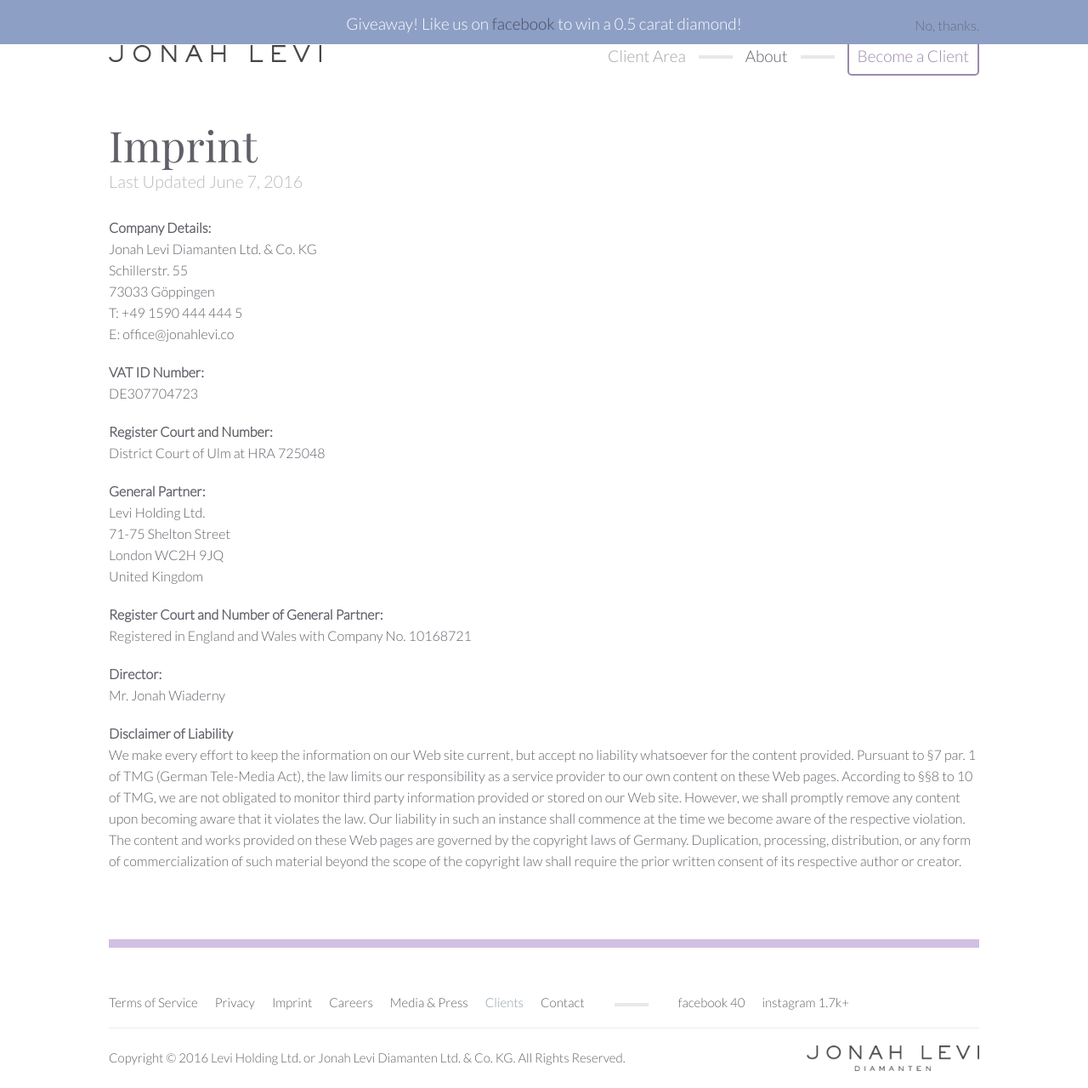
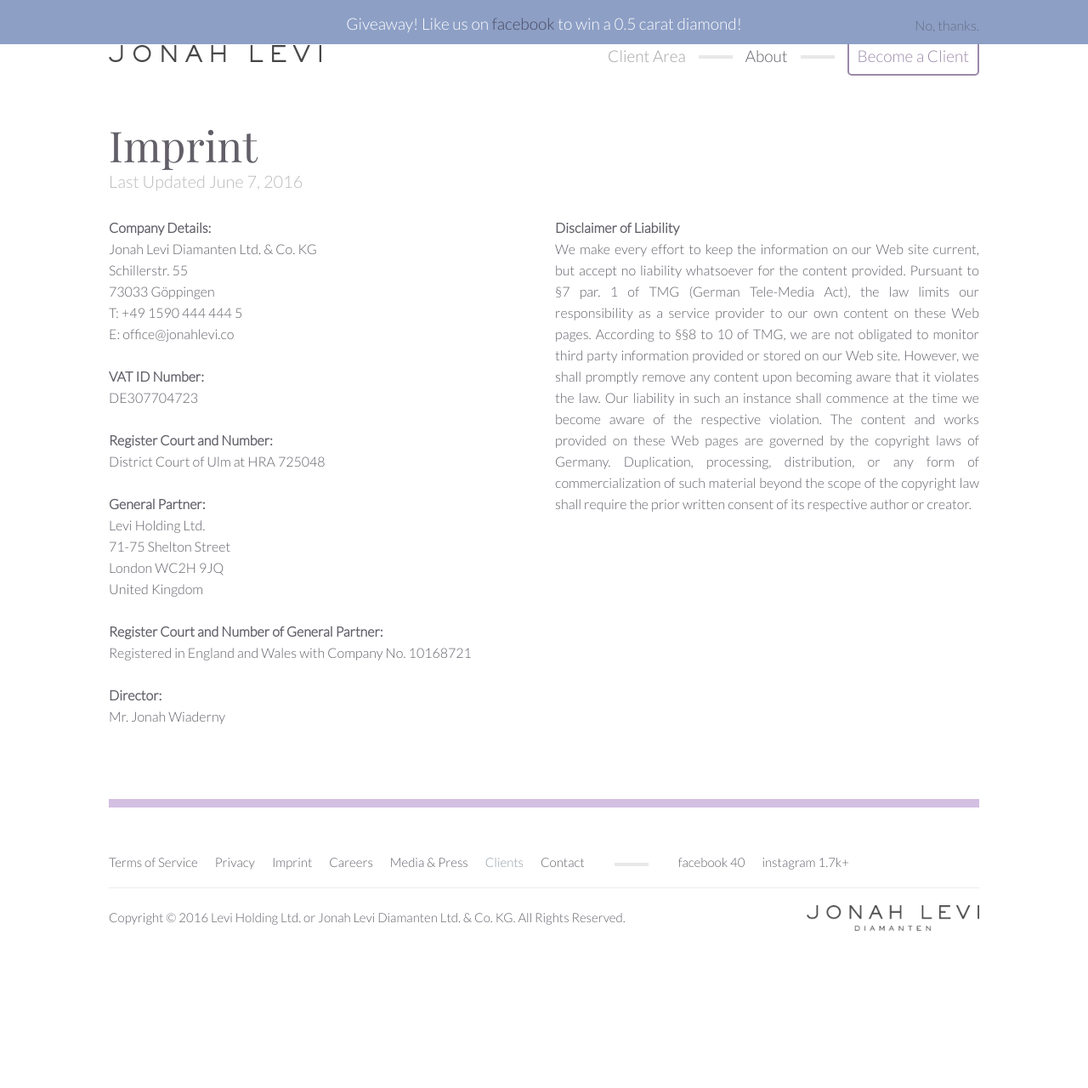
Before and after one commit to jonahlevi/jonahlevi.gihub.com, a Jekyll site: the page built from imprint/index.md, in a window 1280 px wide. Shown: the whole page at 85% size. Built offline with Jekyll 4.4.1, drawn with Linux system fonts in a browser that asks for light colours; nearby versions of some CDN libraries; some web fonts are replaced; comment, search, counter and statistics services are not loaded; after the commit the page ends 1115 px from its top, so only the background shows below that.

Commit message:
imprint updated

```diff
--- a/imprint/index.md
+++ b/imprint/index.md
@@ -11,6 +11,7 @@
 <div class="fine-print">
 
 
+<div class="one-half first">
 
 <p>
 <span class="bold">Company Details:</span><br>
@@ -47,8 +48,10 @@
 <span class="bold">Director:</span><br>
 Mr. Jonah Wiaderny
 </p>
+</div>
 
-<p>
+<div class="one-half">
+	<p class="justify">
 	<span class="bold">Disclaimer of Liability</span><br>
 	We make every effort to keep the information on our Web site current, but accept no liability whatsoever for the content provided. Pursuant to §7 par. 1 of TMG (German Tele-Media Act), the law limits our responsibility as a service provider to our own content on these Web pages.
 According to §§8 to 10 of TMG, we are not obligated to monitor third party information provided or stored on our Web site. However, we shall promptly remove any content upon becoming aware that it violates the law. Our liability in such an instance shall commence at the time we become aware of the respective violation.
@@ -56,4 +59,5 @@
 </p>
 </div>
 </div>
+</div>
 </section>
```
Also changed, not shown: 1 other file.
